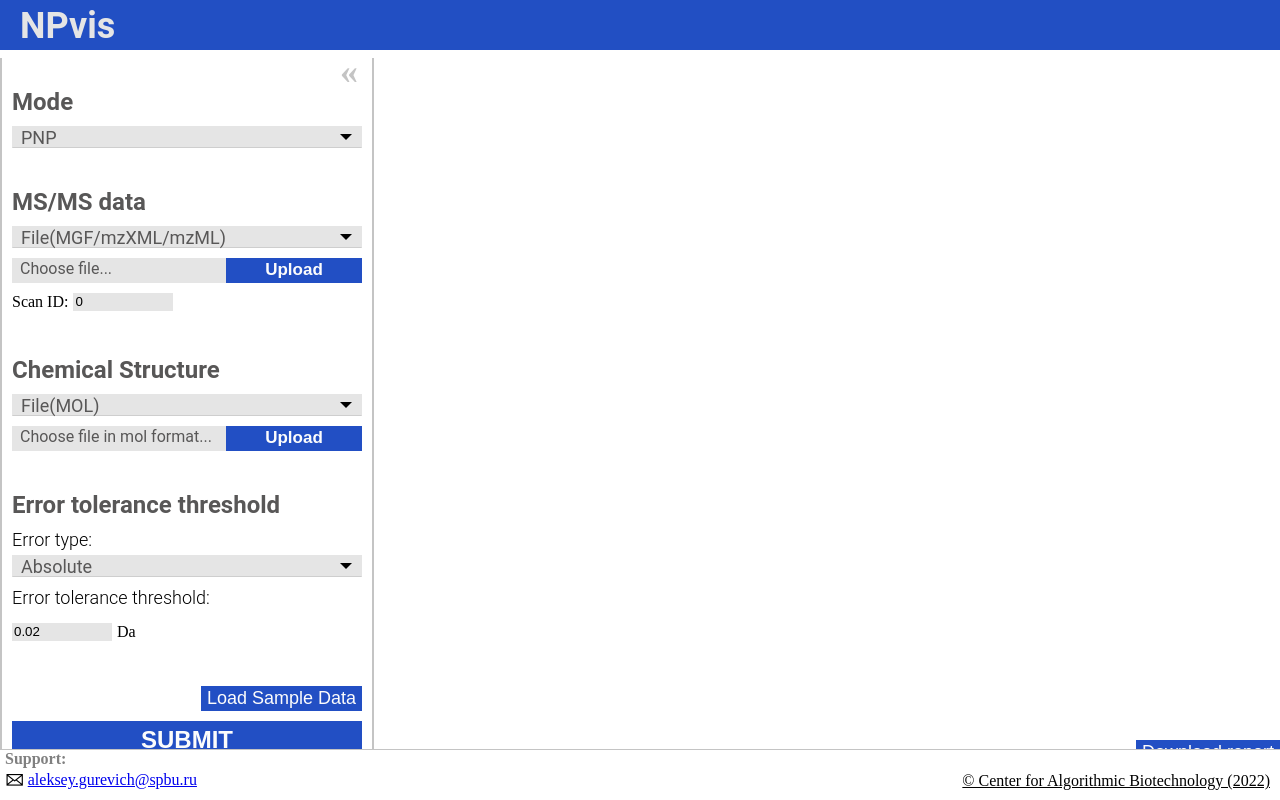
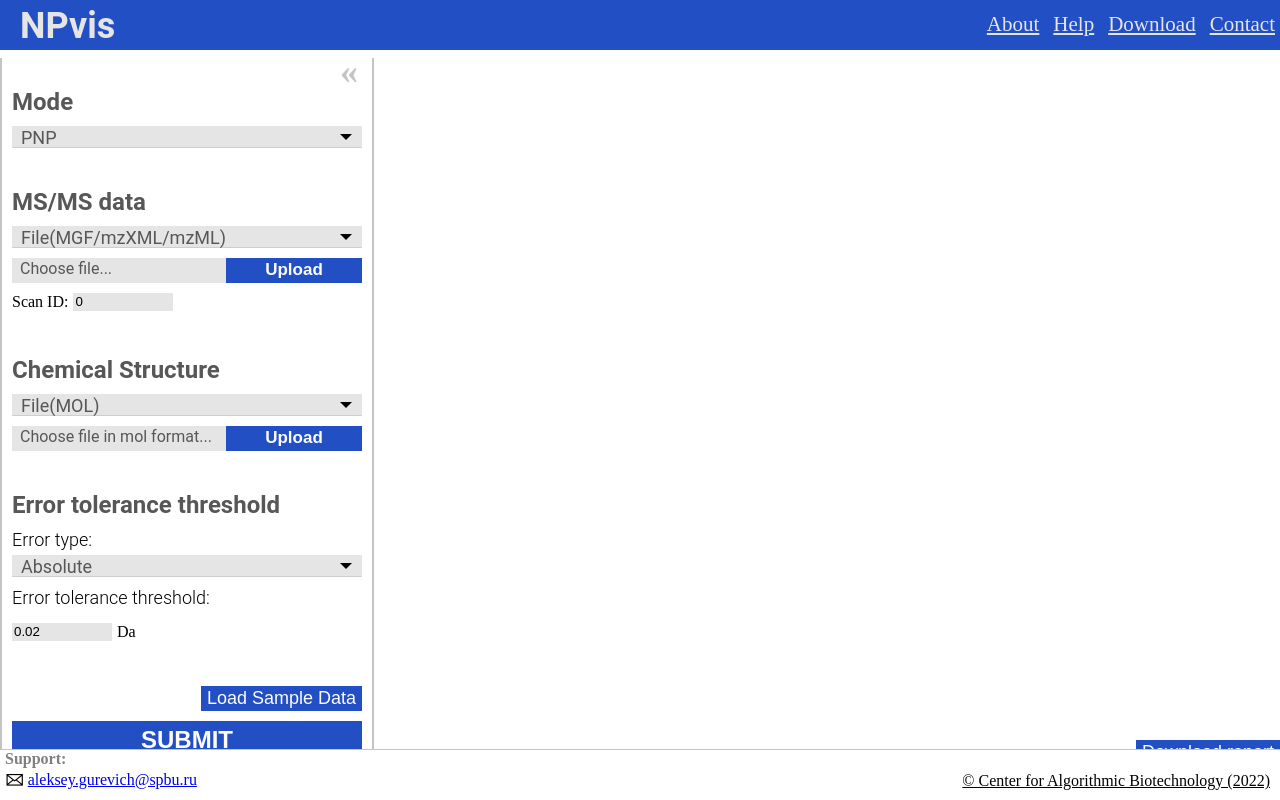
Before and after one commit to ablab/NPvis, a Django app: template webservice/npvis_app/templates/npvis_app/main_page.html in a window 1280 px wide. Run offline with Django 3.2, Linux system fonts and the light colour scheme; the template is opened without the code that fills it, so the values that code supplies are empty.

Commit message:
about_help_download_content

```diff
--- a/webservice/npvis_app/static/css/npvis.css
+++ b/webservice/npvis_app/static/css/npvis.css
@@ -10,11 +10,15 @@ body {
 	background: #224FC3;
 }
 
-.header div {
+.header-wrapper {
+    display: flex;
+}
+
+.header .header-wrapper .main-header {
     transform: translateY(5px);
 }
 
-.header div a {
+.header .header-wrapper .main-header a {
 	font-family: Roboto;
 	font-weight: bold;
 	font-size: 36px;
@@ -24,6 +28,18 @@ body {
 	margin-left: 20px;
 	margin-top: 10px;
     text-decoration: unset;
+}
+
+.header .header-wrapper .hdr-btn {
+    transform: translateY(12px);
+    margin-left: auto;
+}
+
+.header .header-wrapper .hdr-btn a {
+    color: #E5E5E5;
+    font-size: 21px;
+    margin: 5px;
+    text-decoration: underline;
 }
 
 .upload-sec h1 {
--- /dev/null
+++ b/webservice/npvis_app/templates/npvis_app/footer.html
@@ -0,0 +1,8 @@
+<footer class="footer">
+        <div class="footer_text_wrapper">
+            <p>Support:</p>
+            <b>&#128386;</b> <a class="mail" href="mailto:aleksey.gurevich@spbu.ru">aleksey.gurevich@spbu.ru</a><br>
+        </div>
+
+        <a class="copyright" href="https://cab.spbu.ru/">&copy; Center for Algorithmic Biotechnology (2022)</a>
+</footer>
--- /dev/null
+++ b/webservice/npvis_app/templates/npvis_app/header.html
@@ -0,0 +1,14 @@
+<header class="header">
+    <div class="header-wrapper">
+        <div class="main-header">
+            <a href="{% url 'main_page' %}">NPvis</a>
+        </div>
+
+        <div class="hdr-btn">
+            <a>About</a>
+            <a href="{% url 'help_page' %}">Help</a>
+            <a>Download</a>
+            <a>Contact</a>
+        </div>
+    </div>
+</header>
--- a/webservice/npvis_app/templates/npvis_app/main_page.html
+++ b/webservice/npvis_app/templates/npvis_app/main_page.html
@@ -25,11 +25,8 @@
         <link rel="stylesheet" href="{% static 'css/custom_dropdown.css' %}">
     </head>
     <body>
-	<header class="header">
-        <div>
-            <a href="{% url 'main_page' %}">NPvis</a>
-        </div>
-	</header>
+
+    {% include 'npvis_app/header.html' %}
 
 	<main class="main-content">
 		<input type="checkbox" class="close-input-button" id="close-input-button-id">
@@ -123,14 +120,7 @@
         </div>
 	</main>
 
-    <footer class="footer">
-        <div class="footer_text_wrapper">
-            <p>Support:</p>
-            <b>&#128386;</b> <a class="mail" href="mailto:aleksey.gurevich@spbu.ru">aleksey.gurevich@spbu.ru</a><br>
-        </div>
-
-        <a class="copyright" href="https://cab.spbu.ru/">&copy; Center for Algorithmic Biotechnology (2022)</a>
-    </footer>
+    {% include 'npvis_app/footer.html' %}
 
 	<script type="text/javascript">
 	    {% autoescape off %}
--- a/webservice/npvis_app/urls.py
+++ b/webservice/npvis_app/urls.py
@@ -4,5 +4,6 @@ from . import views
 
 urlpatterns = [
     url(r'^npvis/$', views.main_page, name='main_page'),
-url(r'^npvis/downloadreport$', views.downloadreport, name='downloadreport')
+    url(r'^npvis/downloadreport$', views.downloadreport, name='downloadreport'),
+    url(r'^npvis/help$', views.help_page, name='help_page')
 ] + staticfiles_urlpatterns()
--- a/webservice/npvis_app/views.py
+++ b/webservice/npvis_app/views.py
@@ -59,3 +59,7 @@ def downloadreport(request):
         response = HttpResponse(fh.read(), content_type="application/vnd.ms-excel")
         response['Content-Disposition'] = 'inline; filename=' + os.path.basename(file_path)
         return response
+
+
+def help_page(request):
+    return render(request, 'npvis_app/help.html')
```
Also changed, not shown: webservice/npvis_app/templates/npvis_app/help.html (added, +23 -0 lines), webservice/npvis_app/templates/npvis_app/about.html (added), webservice/npvis_app/templates/npvis_app/contact.html (added), webservice/npvis_app/templates/npvis_app/download.html (added).
